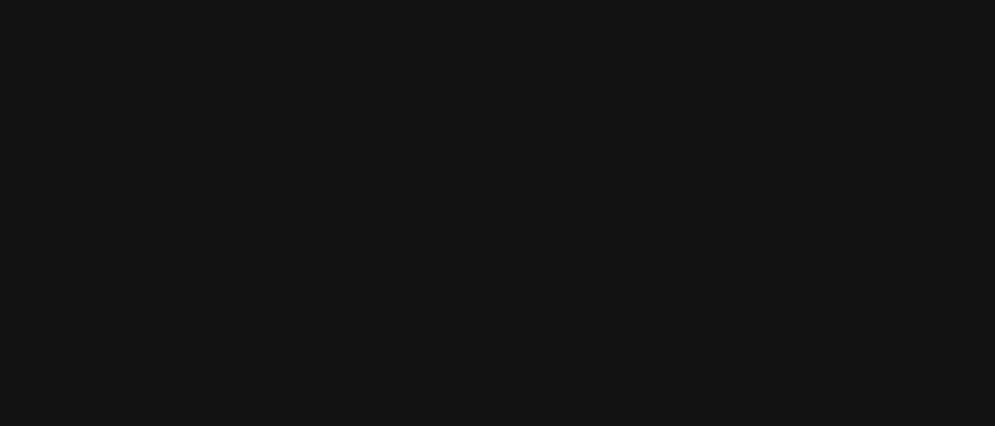
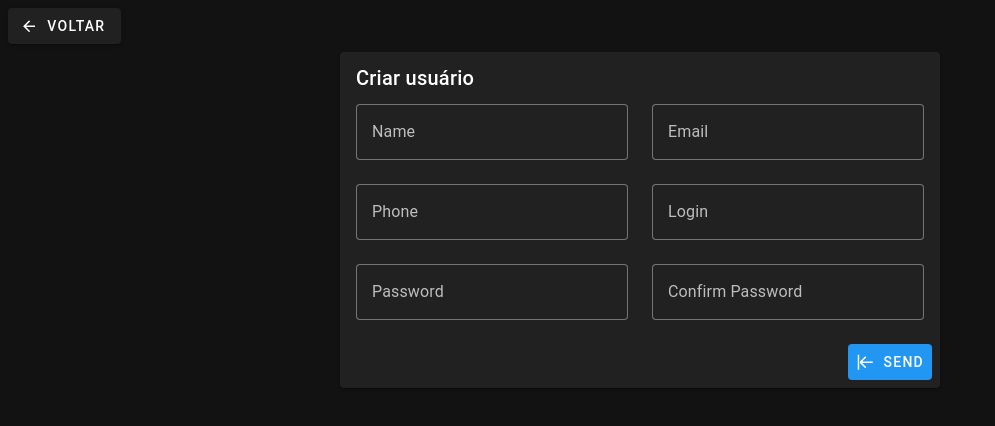
Before and after one commit to williamBildhGraeff/projeto-gestao, a Vue app: page /create-user in a window 1280 px wide. Before the commit this address had no page. Shown: the top 426 px of the page, without its empty margins (0-995 px from the left). Built offline with nearby package versions, Linux system fonts and the light colour scheme.

Commit message:
:sparkles: Criação da tela de adicionar usuário, implementação das rotas e consumindo a api.

```diff
--- a/package.json
+++ b/package.json
@@ -11,6 +11,7 @@
   },
   "dependencies": {
     "@mdi/font": "7.4.47",
+    "axios": "^1.9.0",
     "roboto-fontface": "*",
     "vue": "^3.4.31",
     "vuetify": "^3.6.14"
--- /dev/null
+++ b/src/api/user.js
@@ -0,0 +1,7 @@
+import axios from "@/plugins/axios"
+
+export default {
+    async createUser(params){
+        return await axios.post('/user', params)
+    }
+}
--- /dev/null
+++ b/src/pages/views/CreateUser/CreateUser.vue
@@ -0,0 +1,132 @@
+<script>
+import user from '@/api/user';
+
+export default {
+    data(){
+        return {
+            user: {},
+            confirm_password: ''
+        }
+    },
+
+    methods: {
+        createUser(){
+            try {
+                user.createUser(this.user)
+                console.log('show')
+            } catch(e){
+                console.error(e)
+            }
+        }
+    }
+}
+</script>
+
+<template>
+  <v-container fluid>
+    <v-row>
+      <v-col class="pa-1">
+        <v-btn
+          text="Voltar"
+          prepend-icon="mdi-arrow-left"
+          @click="$router.push('/')"
+        />
+      </v-col>
+    </v-row>
+    <v-row>
+      <v-col
+        class="pa-1 "
+      >
+        <v-card
+          rounded
+          class="ma-auto"
+          max-width="600px"
+          title="Criar usuário"
+        >
+          <v-card-text>
+            <v-form>
+              <v-row>
+                <v-col
+                  cols="12"
+                  md="6"
+                >
+                  <v-text-field
+                    v-model="user.name"
+                    label="Name"
+                    variant="outlined"
+                    hide-details="auto"
+                  />
+                </v-col>
+                <v-col
+                  cols="12"
+                  md="6"
+                >
+                  <v-text-field
+                    v-model="user.email"
+                    label="Email"
+                    variant="outlined"
+                    hide-details="auto"
+                  />
+                </v-col>
+                <v-col
+                  cols="12"
+                  md="6"
+                >
+                  <v-text-field
+                    v-model="user.phone"
+                    label="Phone"
+                    variant="outlined"
+                    hide-details="auto"
+                  />
+                </v-col>
+                <v-col
+                  cols="12"
+                  md="6"
+                >
+                  <v-text-field
+                    v-model="user.login"
+                    label="Login"
+                    variant="outlined"
+                    hide-details="auto"
+                  />
+                </v-col>
+                <v-col
+                  cols="12"
+                  md="6"
+                >
+                  <v-text-field
+                    v-model="user.password"
+                    label="Password"
+                    variant="outlined"
+                    hide-details="auto"
+                  />
+                </v-col>
+                <v-col
+                  cols="12"
+                  md="6"
+                >
+                  <v-text-field
+                    v-model="confirm_password"
+                    label="Confirm Password"
+                    variant="outlined"
+                    hide-details="auto"
+                  />
+                </v-col>
+              </v-row>
+            </v-form>
+          </v-card-text>
+          <v-card-actions>
+            <v-spacer />
+            <v-btn
+              variant="flat"
+              prepend-icon="mdi-arrow-collapse-left"
+              text="Send"
+              color="primary"
+              @click="createUser"
+            />
+          </v-card-actions>
+        </v-card>
+      </v-col>
+    </v-row>
+  </v-container>
+</template>
--- a/src/pages/views/Login/LoginPage.vue
+++ b/src/pages/views/Login/LoginPage.vue
@@ -50,13 +50,30 @@
                 label="Last name"
               />
             </v-col>
-            <v-col class="pa-1">
+            <v-col
+              cols="12"
+              class="pa-1  d-flex justify-center"
+            >
               <v-btn
                 text="Esqueci minha senha!"
                 variant="tonal"
                 color="primary"
+                class="w-100 "
                 density="compact"
                 @click="$router.push('/reset-password')"
+              />
+            </v-col>
+            <v-col
+              cols="12"
+              class="pa-1 d-flex justify-center"
+            >
+              <v-btn
+                text="Novo usuário"
+                variant="tonal"
+                color="red"
+                class="w-100 "
+                density="compact"
+                @click="$router.push('/create-user')"
               />
             </v-col>
           </v-row>
--- a/src/pages/views/ResetPassword/ResetPassword.vue
+++ b/src/pages/views/ResetPassword/ResetPassword.vue
@@ -4,7 +4,7 @@
 import VerificationCode from '@/components/ResetPassword/VerificationCode.vue';
 
 export default {
-    name: 'RecuperarSenha',
+    name: 'ResetPassowrd',
 
     components: {
       Email,
@@ -28,6 +28,17 @@
   <v-container
     fluid
   >
+    <v-row>
+      <v-col class="pa-1">
+        <v-btn
+          text="Voltar"
+          prepend-icon="mdi-arrow-left"
+          @click="$router.push('/')"
+        />
+      </v-col>
+    </v-row>
+    <v-row>
+      <v-col class="pa-1">
         <v-card
           rounded
           class="ma-auto"
@@ -57,5 +68,7 @@
             </v-stepper>
           </v-card-text>
         </v-card>
+      </v-col>
+    </v-row>
   </v-container>
 </template>
--- /dev/null
+++ b/src/plugins/axios.js
@@ -0,0 +1,20 @@
+import axios from 'axios'
+
+const api = axios.create({
+    baseURL: import.meta.env.APP_BASE_URL,
+    timeout: 10000,
+    headers: {
+        'Content-Type': 'application/json'
+    }
+})
+
+// api.interceptors.response.use(
+//     response => response,
+//     error => {
+//         if(error.response.status === 401) this.$router.push('/')
+
+//         return Promise.reject(error)
+//     }
+// )
+
+export default api
--- a/src/router/index.js
+++ b/src/router/index.js
@@ -2,6 +2,7 @@
 import LoginPage from '@/pages/views/Login/LoginPage.vue';
 import { createRouter, createWebHistory } from 'vue-router/auto'
 import ResetPassword from '@/pages/views/ResetPassword/ResetPassword.vue';
+import CreateUser from '@/pages/views/CreateUser/CreateUser.vue';
 
 const routes = [
   {
@@ -15,9 +16,15 @@
     component: LoginPage,
   },
  {
-    name: 'RecuperarSenha',
+    name: 'ResetPassword',
     path: '/reset-password',
     component: ResetPassword,
+    auth: { meta: false }
+  },
+   {
+    name: 'CreateUser',
+    path: '/create-user',
+    component: CreateUser,
     auth: { meta: false }
   },
   {
--- a/vite.config.mjs
+++ b/vite.config.js
@@ -11,6 +11,7 @@
 
 // https://vitejs.dev/config/
 export default defineConfig({
+  envPrefix: 'APP_',
   plugins: [
     VueRouter(),
     Vue({
```
Also changed, not shown: 2 other files (tests, documents, lock files or other folders). Lines whose indentation alone changed are shown as unchanged.
